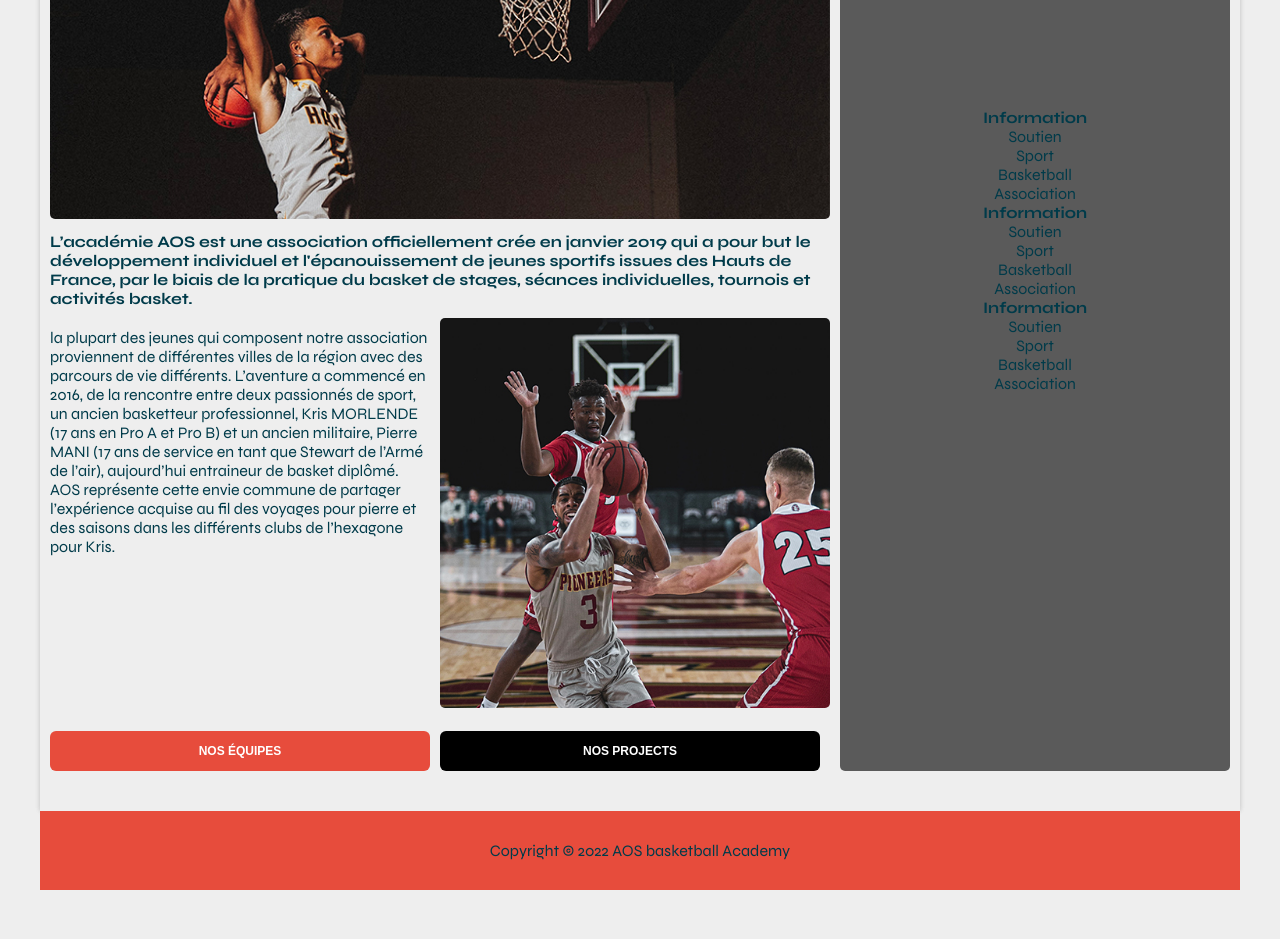
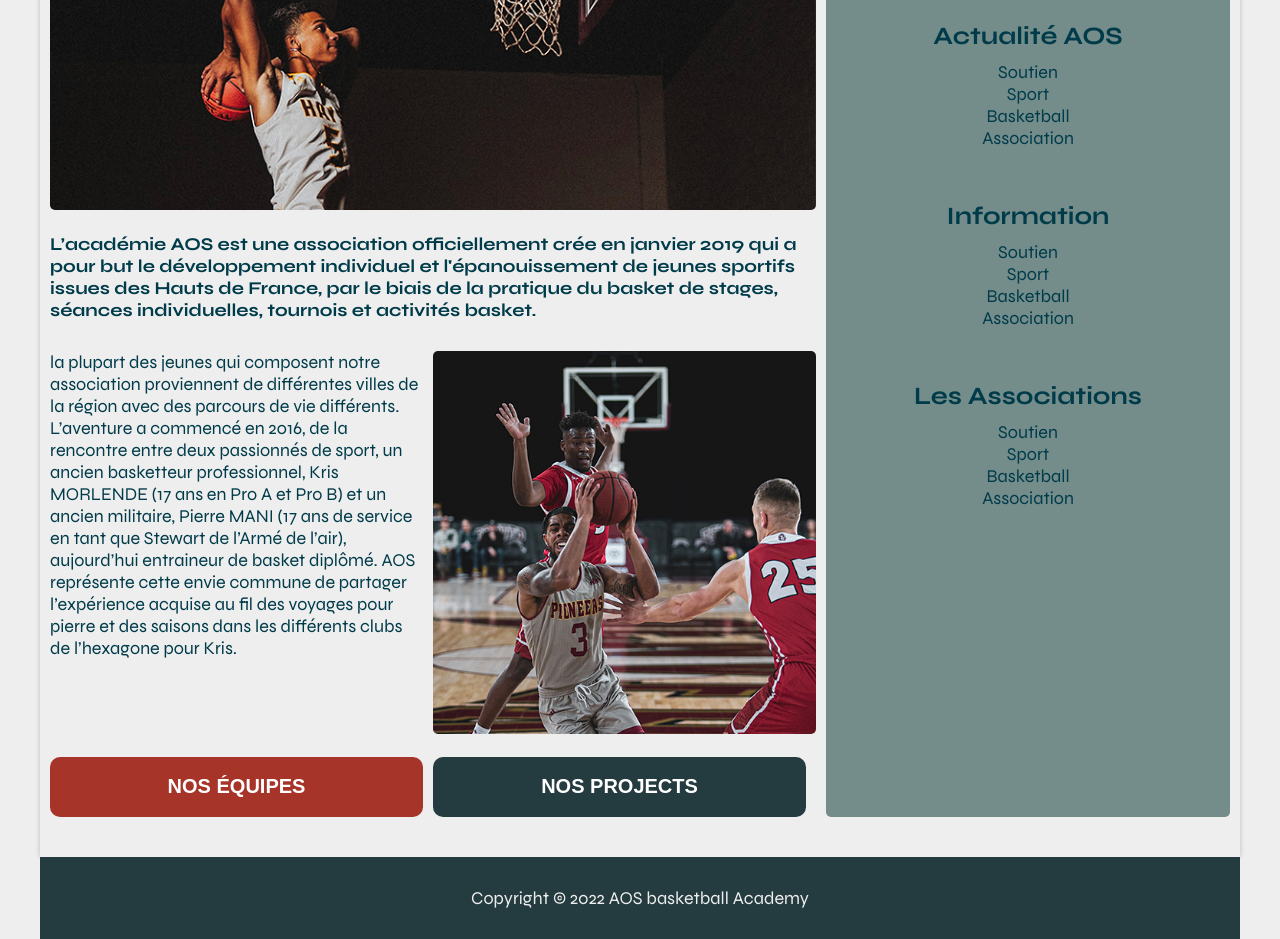
Before and after one commit to requiemcreatif/aos, a plain HTML site: page index.html in a window 1280 px wide. Shown: the part 800-1739 px from the top of the page. Before the commit the page ends 1690 px from the top, so only its background shows below. Drawn offline with Linux system fonts and the light colour scheme.

Commit message:
layout rectified

```diff
--- a/index.html
+++ b/index.html
@@ -31,7 +31,9 @@
     <main class="main">
       <!-- BANNER CONTENT -->
       <div class="banner">
-        <h1>WORK HARD PLAY HARD BE HUMBLE</h1>
+        <div class="overlay">
+          <h1>WORK HARD <br />PLAY HARD<br />BE HUMBLE</h1>
+        </div>
       </div>
       <div class="page-title">
         <h2>AOS basketball Academy</h2>
@@ -81,7 +83,11 @@
       <aside class="side-content">
         <div class="side-col col-one">
           <ul>
-            <li><strong>Information</strong></li>
+            <li>
+              <strong><h3>Actualité AOS</h3> </strong>
+            </li>
+            <br />
+            <li></li>
             <li>Soutien</li>
             <li>Sport</li>
             <li>Basketball</li>
@@ -90,7 +96,10 @@
         </div>
         <div class="side-col col-two">
           <ul>
-            <li><strong>Information</strong></li>
+            <li>
+              <strong><h3>Information</h3></strong>
+            </li>
+            <br />
             <li>Soutien</li>
             <li>Sport</li>
             <li>Basketball</li>
@@ -99,7 +108,10 @@
         </div>
         <div class="side-col col-three">
           <ul>
-            <li><strong>Information</strong></li>
+            <li>
+              <strong><h3>Les Associations</h3> </strong>
+            </li>
+            <br />
             <li>Soutien</li>
             <li>Sport</li>
             <li>Basketball</li>
--- a/style.css
+++ b/style.css
@@ -52,7 +52,7 @@ h3 {
 
 p,
 li {
-  font-size: 1.6rem;
+  font-size: 1.8rem;
 }
 
 /* a {
@@ -77,7 +77,7 @@ nav ul li {
 }
 
 nav ul li a {
-  color: #003b4a;
+  color: #ffffff;
   text-decoration: none;
   font-size: 2rem;
 }
@@ -86,7 +86,7 @@ header {
   max-width: 1200px;
   margin: 0 auto;
   padding: 3em;
-  background: #e74c3c;
+  background: #a63429;
   text-align: center;
 }
 
@@ -121,6 +121,14 @@ main {
   background: url("/images/ballon_grosPlan.jpg") no-repeat center center;
   background-size: cover;
 }
+
+/* .overlay {
+  max-width: 1200px;
+  margin: 0;
+  padding: 0;
+  height: 20vh;
+  background: rgba(0, 0, 0, 0.5);
+} */
 
 .first-section {
   padding-left: 1rem;
@@ -181,11 +189,11 @@ main {
 }
 
 .btn-left {
-  background: #e74c3c;
+  background: #a63429;
 }
 
 .btn-right {
-  background: #000000;
+  background: #243b40;
 }
 
 aside {
@@ -195,15 +203,16 @@ aside {
   justify-content: center;
   text-align: center;
   padding: 1rem;
-  background: #5a5a5a;
+  background: #748c8a;
 }
 
 footer {
   max-width: 1200px;
   margin: 0 auto;
   padding: 3em;
-  background: #e74c3c;
+  background: #243b40;
   text-align: center;
+  color: #fff;
 }
 
 /* MEDIA QUERY */
@@ -223,7 +232,10 @@ footer {
 
   .banner {
     grid-area: banner;
+    color: #ffffff;
+    text-align: center;
   }
+
   .first-section {
     grid-area: first-section;
     padding-top: 1rem;
@@ -242,6 +254,8 @@ footer {
   }
   .text-one {
     grid-area: text-one;
+    padding-top: 2rem;
+    padding-bottom: 2rem;
   }
   .text-two {
     grid-area: text-two;
@@ -249,6 +263,7 @@ footer {
   }
   .img-two {
     grid-area: img-two;
+    padding-top: 1rem;
   }
   .bottom-btn {
     grid-area: bottom-btn;
@@ -266,6 +281,18 @@ footer {
     margin-bottom: 1rem;
     border-radius: 5px;
   }
+  aside {
+    padding: 0;
+  }
+
+  .side-col {
+    /* border: #fff 1px solid; */
+    padding: 1rem;
+    margin: 1rem;
+    border-radius: 5px;
+    width: 30vw;
+    height: 20vh;
+  }
   .footer {
     grid-area: footer;
   }
@@ -279,15 +306,19 @@ footer {
   }
   .btn {
     width: 50%;
+    height: 6rem;
+    font-size: 2rem;
   }
-  .btn-left {
+
+  /* .btn-left {
     background: #e74c3c;
   }
   .btn-right {
     background: #000000;
-  }
+  } */
 
   footer {
     padding: 3em;
+    color: #eee;
   }
 }
```
